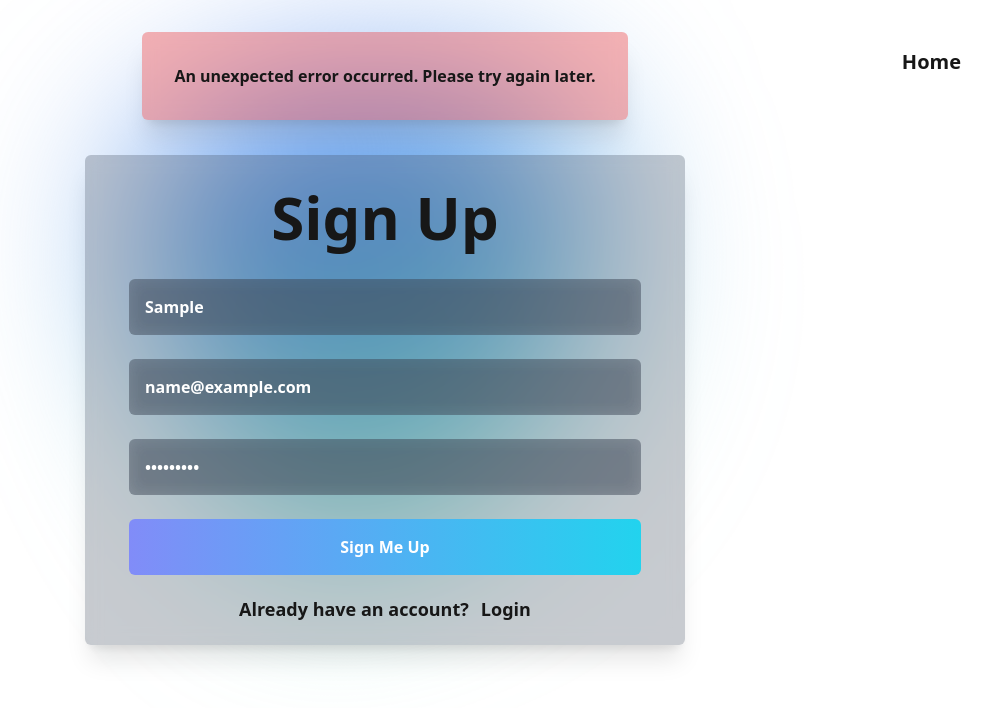
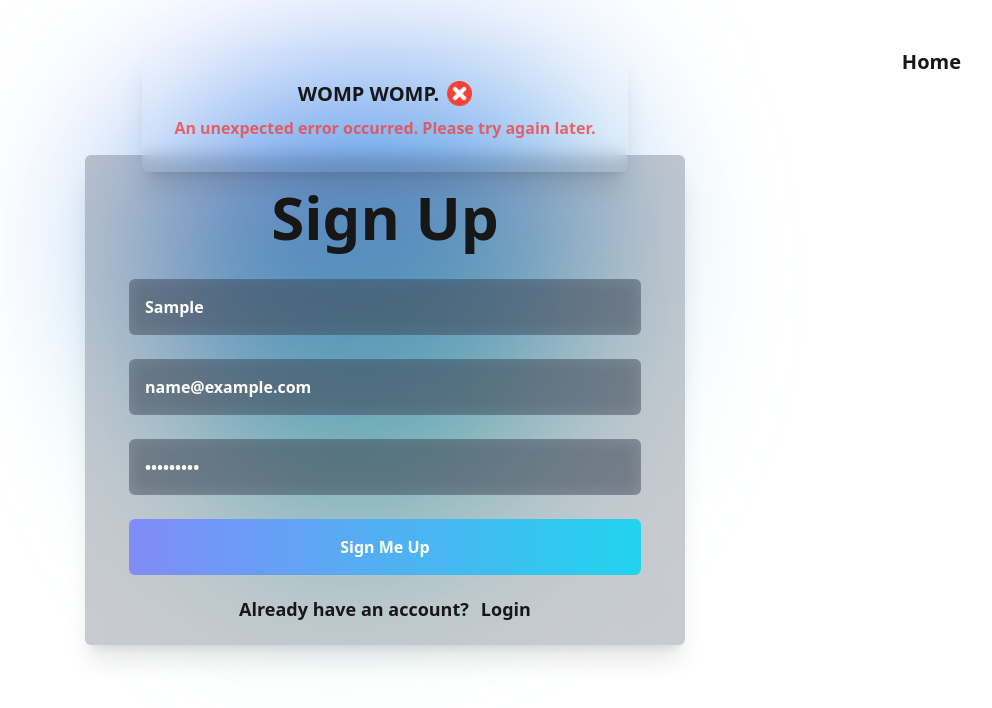
Before and after one commit to caseycantrell/crowdwork-frontend, a Next.js app: page /signup in a window 1280 px wide. Both pictures are taken after typing "Sample", "name@example.com", "Sample123" into the empty fields and a click on the button "Sign Me Up". Shown: the top 708 px of the page, without its empty margins (255-1247 px from the left). Built offline with nearby package versions, Linux system fonts and the light colour scheme; no server answers.

Commit message:
notification component

```diff
--- /dev/null
+++ b/src/components/UI/Notification.tsx
@@ -0,0 +1,52 @@
+import { FC, useEffect } from 'react';
+import { AnimatePresence, motion } from 'framer-motion';
+import Image from 'next/image';
+
+interface NotificationProps {
+  notificationMessage: string;
+  isError?: boolean;
+  showNotification: boolean;
+  onClose: () => void;
+}
+
+const Notification: FC<NotificationProps> = ({ notificationMessage, isError = false, showNotification, onClose }) => {
+  useEffect(() => {
+    if (showNotification) {
+      const timer = setTimeout(() => {
+        onClose();
+      }, 3500);
+      return () => clearTimeout(timer);
+    }
+  }, [showNotification, onClose]);
+
+  return (
+    <AnimatePresence>
+      {showNotification && (
+        <motion.div
+          className={`backdrop-blur max-w-[600px] p-8 shadow-xl rounded-md absolute top-12 2xl:top-24 text-center font-semibold z-50`}
+          initial={{ opacity: 0, y: -100 }}
+          animate={{ opacity: 1, y: 0 }}
+          exit={{ opacity: 0, y: -100 }}
+          transition={{
+            type: 'spring',
+            stiffness: 300,
+            damping: 20,
+          }}
+          onAnimationComplete={() => {
+            if (!showNotification) onClose();
+          }}
+        >
+        <div className='flex flex-row items-center justify-center'>
+            <p className='text-xl font-bold mr-2'>
+                {isError ? "WOMP WOMP." : "Noice."}
+            </p>
+            <Image src={isError ? '/icons/error.png' : '/icons/success.png'} width={25} height={25} alt="Error" className='flex items-center mb-0.5'/>
+        </div>
+        <p className={`mt-2 font-bold ${isError ? 'text-red-500/80' : 'text-green-500/80'}`}>{notificationMessage}</p>
+        </motion.div>
+      )}
+    </AnimatePresence>
+  );
+};
+
+export default Notification;
--- a/src/pages/login.tsx
+++ b/src/pages/login.tsx
@@ -1,18 +1,18 @@
 import { useState, useEffect, MutableRefObject } from 'react';
 import { useRouter } from 'next/router';
-import { motion, AnimatePresence } from 'framer-motion';
 import Link from 'next/link';
 import Button from '../components/UI/Button';
 import Input from '../components/UI/Input';
 import { signIn, useSession } from 'next-auth/react';
+import Notification from '../components/UI/Notification';
 
 const LoginPage: React.FC = () => {
   const router = useRouter();
   const { data: session } = useSession();
   const [ email, setEmail ] = useState<string>('');
   const [ password, setPassword ] = useState<string>('');
-  const [ message, setMessage ] = useState<string>('');
-  const [ showMessage, setShowMessage ] = useState<boolean>(false);
+  const [ notificationMessage, setNotificationMessage ] = useState<string>('');
+  const [ showNotification, setShowNotification ] = useState<boolean>(false);
   const [ isError, setIsError ] = useState<boolean>(false);
 
   const handleSubmit = async (e: React.FormEvent<HTMLFormElement>) => {
@@ -24,13 +24,13 @@ const LoginPage: React.FC = () => {
     });
 
     if (result?.ok) {
-      setMessage('Login successful, noice.');
+      setNotificationMessage('Login successful.');
       setIsError(false);
-      setShowMessage(true);
+      setShowNotification(true);
     } else {
-      setMessage(result?.error || 'Login failed');
+      setNotificationMessage(result?.error || 'Login failed');
       setIsError(true);
-      setShowMessage(true);
+      setShowNotification(true);
     }
   };
 
@@ -45,41 +45,22 @@ const LoginPage: React.FC = () => {
   }, [session, router]);
 
   useEffect(() => {
-    if (showMessage) {
+    if (showNotification) {
       const timer = setTimeout(() => {
-        setShowMessage(false);
+        setShowNotification(false);
       }, 4000);
 
       return () => clearTimeout(timer);
     }
-  }, [showMessage]);
+  }, [showNotification]);
 
   return (
     <div className="gradient-bg min-h-screen flex flex-col items-center justify-center relative">
       <div className='gradient-background'></div>
+      <Notification isError={isError} notificationMessage={notificationMessage} showNotification={showNotification}  onClose={() => setShowNotification(false)} />
       <div className="flex flex-row items-center text-xl font-bold absolute top-12 right-16">
         <Link href='/' className=''>Home</Link>
       </div>
-      <AnimatePresence>
-        {showMessage && (
-          <motion.div
-          className={`backdrop-blur ${isError ? 'bg-red-500/40' : 'bg-green-500/40'} p-8 shadow-xl rounded-md absolute top-12 2xl:top-24 text-center font-semibold z-50`}
-          initial={{ opacity: 0, y: -100 }}
-          animate={{ opacity: 1, y: 0 }}
-          exit={{ opacity: 0, y: -100 }}
-          transition={{
-            type: 'spring',
-            stiffness: 300,
-            damping: 20,
-          }}
-          onAnimationComplete={() => {
-            if (!showMessage) setMessage('');
-          }}
-          >
-            <p>{message}</p>
-          </motion.div>
-        )}
-      </AnimatePresence>
       <div className="">
         <div className='backdrop-blur bg-gray-600/30 border-1 border-gray-500 rounded-md shadow-xl p-8 flex flex-col items-center w-[600px] h-[410px]'>
           <p className="text-6xl font-extrabold">Login</p>
--- a/src/pages/signup.tsx
+++ b/src/pages/signup.tsx
@@ -1,18 +1,18 @@
-import { useState, useEffect, MutableRefObject } from 'react';
+import { useState, useEffect } from 'react';
 import { useRouter } from 'next/router';
-import { motion, AnimatePresence } from 'framer-motion';
 import Link from 'next/link';
 import { signIn } from 'next-auth/react';
 import Button from '../components/UI/Button';
 import Input from '../components/UI/Input';
+import Notification from '../components/UI/Notification';
 
 const SignupPage: React.FC = () => {
   const router = useRouter();
   const [ name, setName ] = useState<string>('');
   const [ email, setEmail ] = useState<string>('');
   const [ password, setPassword ] = useState<string>('');
-  const [ message, setMessage ] = useState<string>('');
-  const [ showMessage, setShowMessage ] = useState<boolean>(false);
+  const [ notificationMessage, setNotificationMessage ] = useState<string>('');
+  const [ showNotification, setShowNotification ] = useState<boolean>(false);
   const [ isError, setIsError ] = useState<boolean>(false);
 
   const handleSignup = async (e: React.FormEvent<HTMLFormElement>) => {
@@ -29,8 +29,8 @@ const SignupPage: React.FC = () => {
 
       if (response.ok) {
         setIsError(false);
-        setMessage('Signup successful, noice! Redirecting...');
-        setShowMessage(true);
+        setNotificationMessage('Signup successful, noice! Redirecting...');
+        setShowNotification(true);
 
         // auto log in after signup
         await signIn("credentials", {
@@ -44,53 +44,34 @@ const SignupPage: React.FC = () => {
         }, 2000);
       } else {
         setIsError(true);
-        setMessage(data.error || 'Signup failed. Please try again.');
-        setShowMessage(true);
+        setNotificationMessage(data.error || 'Signup failed. Please try again.');
+        setShowNotification(true);
       }
     } catch (error) {
       console.error('An unexpected error occurred:', error);
       setIsError(true);
-      setMessage('An unexpected error occurred. Please try again later.');
-      setShowMessage(true);
+      setNotificationMessage('An unexpected error occurred. Please try again later.');
+      setShowNotification(true);
     }
   };
 
   useEffect(() => {
-    if (showMessage) {
+    if (showNotification) {
       const timer = setTimeout(() => {
-        setShowMessage(false);
+        setShowNotification(false);
       }, 4000);
 
       return () => clearTimeout(timer);
     }
-  }, [showMessage]);
+  }, [showNotification]);
 
   return (
     <div className="gradient-bg min-h-screen flex flex-col items-center justify-center relative">
       <div className='gradient-background'></div>
+      <Notification isError={isError} notificationMessage={notificationMessage} showNotification={showNotification} onClose={() => setShowNotification(false)} />
       <div className="flex flex-row items-center text-xl font-bold absolute top-12 right-16">
         <Link href='/' className=''>Home</Link>
       </div>
-        <AnimatePresence>
-          {showMessage && (
-            <motion.div
-              className={`backdrop-blur ${isError ? 'bg-red-500/40' : 'bg-green-500/40'} p-8 shadow-xl rounded-md absolute top-8 2xl:top-24 text-center font-semibold z-50`}
-              initial={{ opacity: 0, y: -100 }}
-              animate={{ opacity: 1, y: 0 }}
-              exit={{ opacity: 0, y: -100 }}
-              transition={{
-                type: 'spring',
-                stiffness: 300,
-                damping: 20,
-              }}
-              onAnimationComplete={() => {
-                if (!showMessage) setMessage('');
-              }}
-            >
-              <p>{message}</p>
-            </motion.div>
-          )}
-        </AnimatePresence>
       <div className="text-container">
       <div className='backdrop-blur bg-gray-600/30 border-1 border-gray-500 rounded-md shadow-xl p-8 flex flex-col items-center w-[600px] h-[490px]'>
         <p className="text-6xl font-extrabold">Sign Up</p>
```
Also changed, not shown: public/icons/error.png (added), public/icons/success.png (added).
